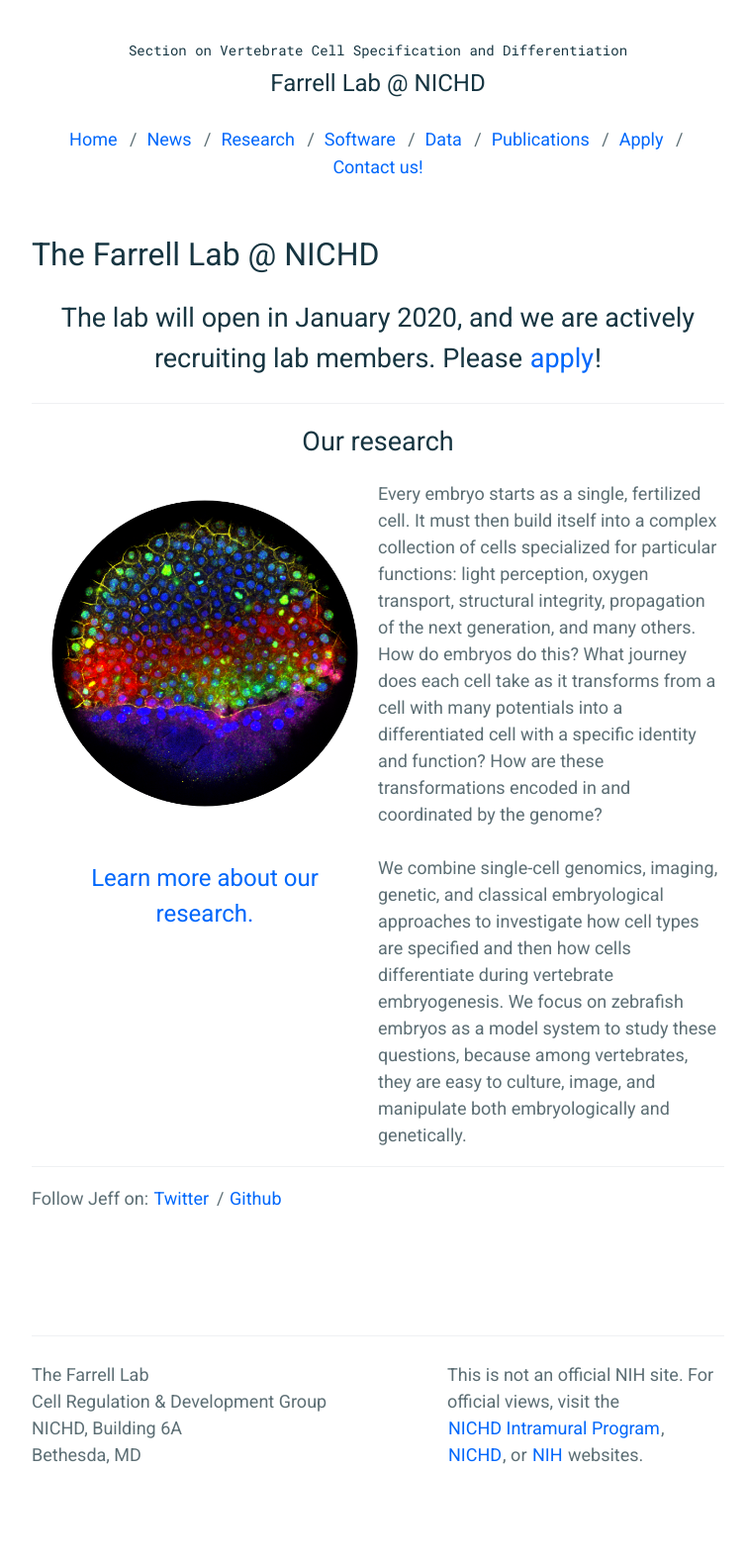
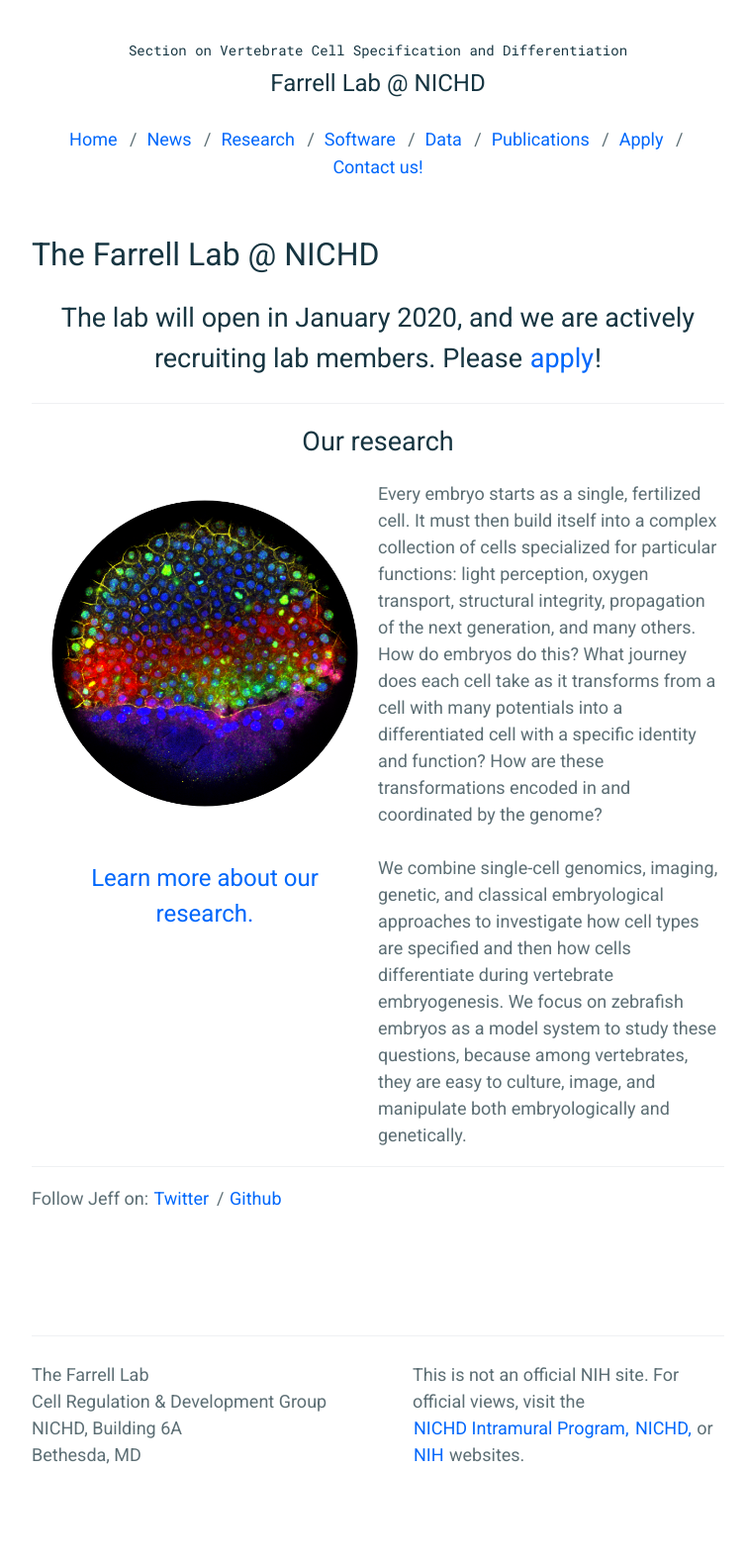
Before and after one commit to farrelllab/farrelllab.github.io, a Jekyll site: the page built from index.md, in a window 1280 px wide. Shown: the whole page at 99% size, without its empty margins (258-1014 px from the left). Built offline with Jekyll 4.4.1, drawn with Linux system fonts in a browser that asks for light colours.

Commit message:
Update spacing

```diff
--- a/_includes/footer.html
+++ b/_includes/footer.html
@@ -1,12 +1,12 @@
 <footer class="c-page__footer">
   <hr>
-  <p style="float: left; width: 55%; padding-right: 5%">
+  <p style="float: left; width: 50%; padding-right: 5%">
   	The Farrell Lab<br />
   	Cell Regulation & Development Group<br />
   	NICHD, Building 6A<br />
   	Bethesda, MD
   </p>
-  <p style="clear: both; width: 40%">
-  	This is not an official NIH site. For official views, visit the <a href="https://www.nichd.nih.gov/about/org/dir/affinity-groups">NICHD Intramural Program</a>, <a href="https://www.nichd.nih.gov">NICHD</a>, or <a href="https://www.nih.gov">NIH</a> websites.
+  <p style="clear: both; width: 45%">
+  	This is not an official NIH site. For official views, visit the <a href="https://www.nichd.nih.gov/about/org/dir/affinity-groups">NICHD Intramural Program,</a> <a href="https://www.nichd.nih.gov">NICHD,</a> or <a href="https://www.nih.gov">NIH</a> websites.
   </p>
 </footer>
```
